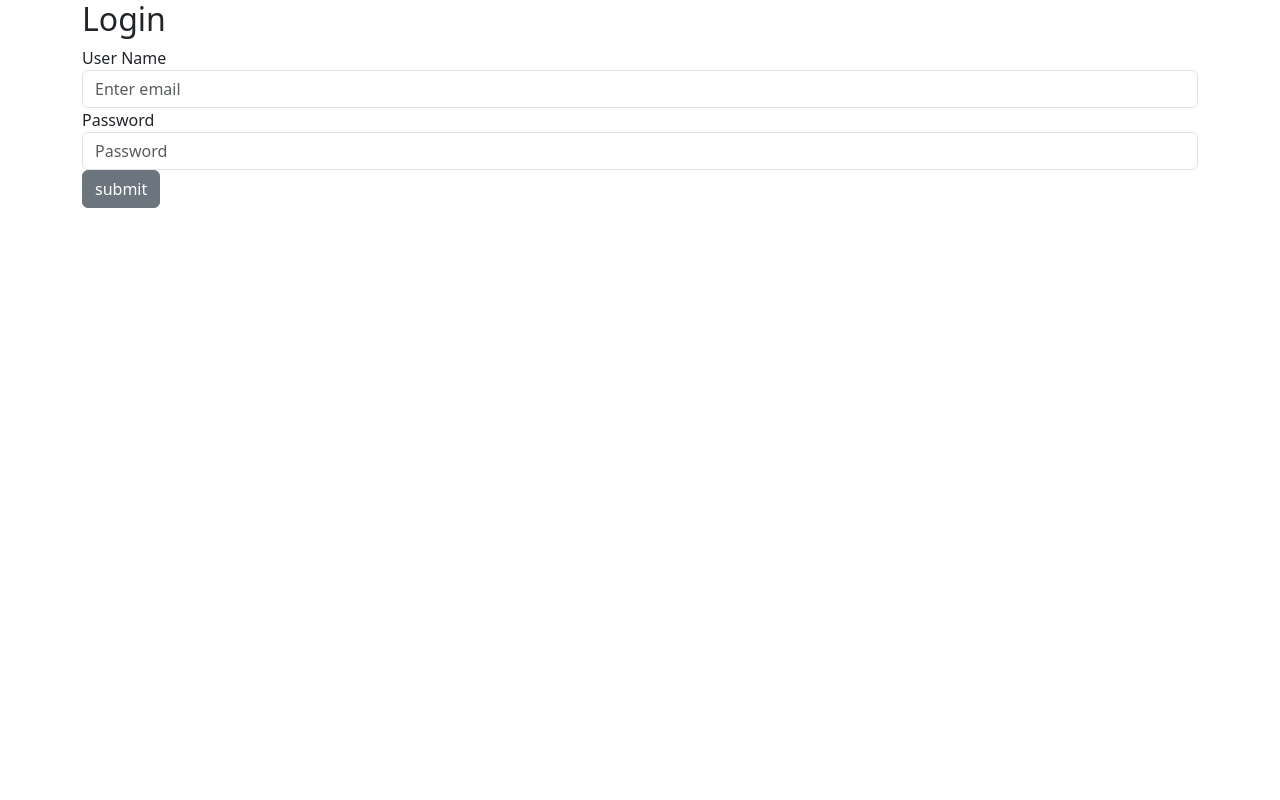
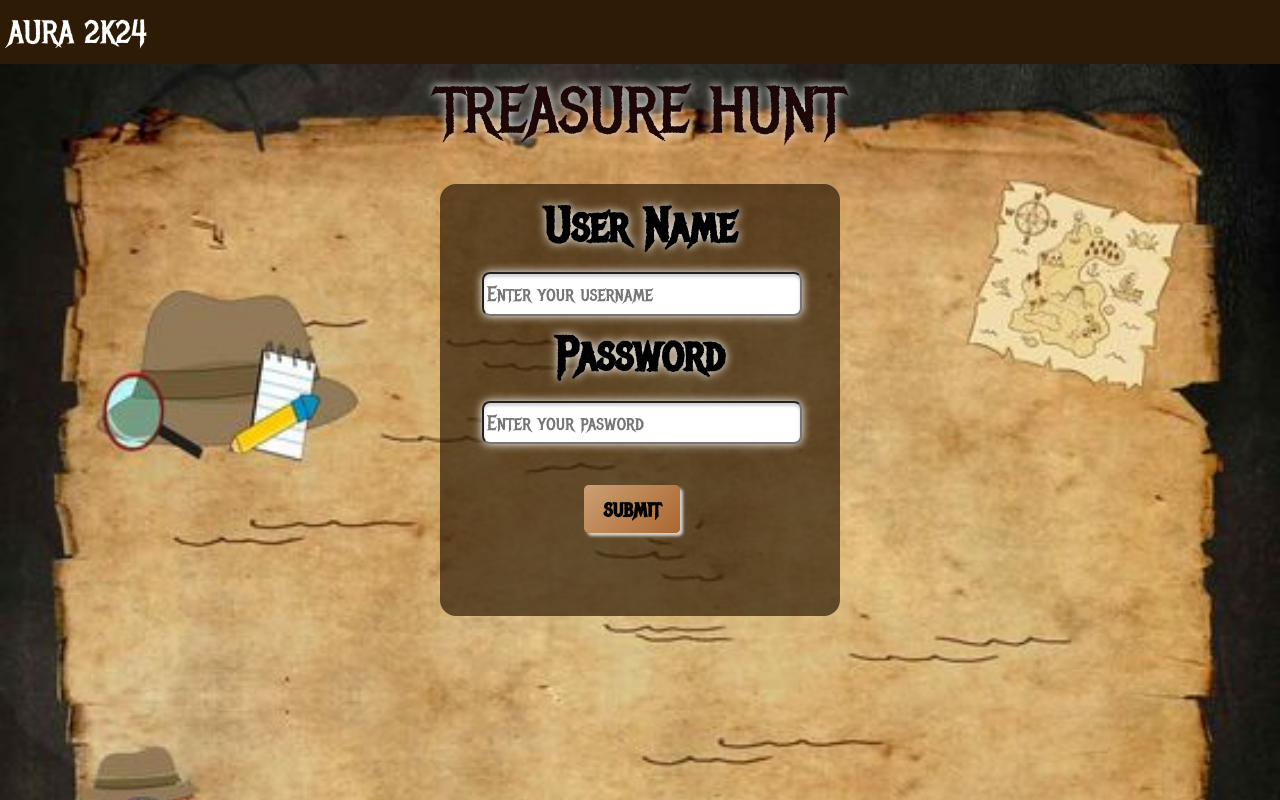
Before and after one commit to SambhramMathad13/thunt_u, a Django app: page / in a window 1280 px wide. Run offline with Django 4.2, Linux system fonts and the light colour scheme.

Commit message:
intergrated login page frontend

```diff
--- /dev/null
+++ b/members/static/loginPage.css
@@ -0,0 +1,125 @@
+@import url('https://fonts.googleapis.com/css?family=Metal Mania&display=swap');
+
+body {
+  background-image: url('./login_bg.jpg');
+  background-repeat: no-repeat;
+  background-size: cover;
+  overflow: hidden;
+}
+* {
+  box-sizing: border-box;
+  padding: 0;
+  margin: 0;
+  max-width: 100%;
+  font-family: "Metal Mania";
+}
+.container {
+  height: 100vh;
+  width: 100vw;
+  display: grid;
+  place-items: center;
+}
+.heading {
+  position:fixed;
+  top: 0;
+  width: 100vw;
+  height: 8vh;
+  padding-left: 0.5rem;
+  font-size: 2rem;
+  display: flex;
+  justify-content: start;
+  align-items: center;
+  color: white;
+  background-color: #2e1b05;
+}
+
+.loginGroup {
+  position: absolute;
+  display:grid ;
+  place-items: center;
+  width: 100vw;
+  height: 100vh;
+}
+
+.title {
+  position: absolute;
+  text-align: center;
+  font-size: 4rem;
+  top: 9vh;
+  font-family: "Metal Mania";
+  color: rgb(29, 7, 7);
+  filter: drop-shadow(0px 0px 5px white);
+}
+.card {
+  display: flex;
+  align-items: center;
+  text-align: center;
+  justify-content: space-around;
+  flex-direction: column;
+  padding: 0.5rem;
+  height: 54vh;
+  width: 50vh;
+  border-radius: 1rem;
+  background-color: rgba(46, 27, 5, 0.7);
+  margin: auto auto;
+}
+.name {
+  font-size: 3rem;
+  color: black;
+  filter: drop-shadow(0px 0px 5px white);
+}
+
+.name_box {
+  padding: 0.2rem;
+  outline: none;
+  border-radius: 0.5rem;
+  box-shadow: inset 0 3px 3px lightgray;
+  width: 20rem;
+  height: 2.7rem;
+  margin-left: 0.2rem;
+  font-size: 1.3rem;
+}
+
+#login {
+  padding: 0.5rem;
+  border-radius: 0.3rem;
+  margin-right: 1rem;
+  font-weight: bold;
+  font-size: 1.5rem;
+  background: linear-gradient(315deg, #AB6730, #CC9F73);
+  color: black;
+  border: none;
+  box-shadow: 3px 3px 3px lightgray;
+  height: 3rem;
+  width: 6rem;
+  transition: all 0.4s ease;
+}
+
+#login:hover {
+  transform: scale(1.05);
+  background: linear-gradient(315deg, #8d6220, #381704);
+  color:white;
+  letter-spacing: 1px;
+  box-shadow: 0px 0px 0px lightgray;
+  outline-offset: 5px;
+  outline: 5px solid white;
+}
+
+label {
+  font-weight: bold;
+}
+.errorMsg{
+  color: white;
+  letter-spacing: 2px;
+}
+
+@media only screen and (max-width: 740px) {
+  .heading {
+    justify-content: center;
+    font-size: 3rem;
+  }
+  .name_box {
+    width: 40rem;
+    color: red;
+  }
+}
--- a/members/templates/login.html
+++ b/members/templates/login.html
@@ -1,40 +1,53 @@
 <!-- templates/login.html -->
+<!DOCTYPE html>
+<html lang="en" dir="ltr">
 
-<!DOCTYPE html>
-<html lang="en">
 <head>
-    <meta charset="UTF-8">
-    <meta name="viewport" content="width=device-width, initial-scale=1.0">
-    {% load static  %}
-    <link rel="stylesheet" href="{% static 'login.css' %}">
-    <link href="https://cdn.jsdelivr.net/npm/bootstrap@5.3.3/dist/css/bootstrap.min.css" rel="stylesheet" integrity="sha384-QWTKZyjpPEjISv5WaRU9OFeRpok6YctnYmDr5pNlyT2bRjXh0JMhjY6hW+ALEwIH" crossorigin="anonymous">
-    <script src="{% static 'disableContextMenu.js' %}"></script>
-    <title>Login</title>
+  <meta charset="utf-8">
+  <meta name="viewport" width="device-width, initial-scale=1.0">
+  {% load static  %}
+  <link rel="stylesheet" href="{% static 'loginPage.css' %}">
+  <link rel="stylesheet" href="style_login.css">
+  <script src="{% static 'disableContextMenu.js' %}"></script>
+  <title>Login</title>
 </head>
 <body>
-    <h2 class="container">Login</h2>
-    <form action="" method=POST class="container">
+  <div class="container">
+    <div class="heading">
+      AURA 2K24
+    </div>
+    <div class="loginGroup">
+      <div class="title">TREASURE HUNT</div>
+
+
+      <section class="card">
+        <form action="" method=POST class="container">
+            {% csrf_token %}
+            <div class="name">
+            <label for="username">User Name</label>
+            <input type="text" class="name_box"name="username" aria-describedby="emailHelp" placeholder="Enter your username" >
+            </div>
+
+            <div class="name">
+              <label for="exampleInputPassword1">Password</label>
+              <input type="password" class="name_box" name="password" placeholder="Enter your pasword">
+            </div>
+            <br>
+            <input type="submit" value="submit" id="login">
+            <br>
+        <div class="errorMsg">
         {% if messages %}
             {% for message in messages%}
             {{message}}
             {% endfor %}
         {% endif %}
-        {% csrf_token %}
-        <div class="form-group">
-        <label for="exampleInputEmail1">User Name</label>
-        <input type="text" class="form-control" name="username" aria-describedby="emailHelp" placeholder="Enter email">
         </div>
+        <br>
+        </form>
 
-        <div class="form-group">
-          <label for="exampleInputPassword1">Password</label>
-          <input type="password" class="form-control" name="password" placeholder="Password">
-        </div>
+      </section>
+    </div>
+  </div>
+</body>
 
-
-        <input type="submit" value="submit" class="btn btn-secondary">
-
-    </form>
-
-    <script src="https://cdn.jsdelivr.net/npm/bootstrap@5.3.3/dist/js/bootstrap.bundle.min.js" integrity="sha384-YvpcrYf0tY3lHB60NNkmXc5s9fDVZLESaAA55NDzOxhy9GkcIdslK1eN7N6jIeHz" crossorigin="anonymous"></script>
-</body>
 </html>
```
Also changed, not shown: members/static/login_bg.jpg (added).
